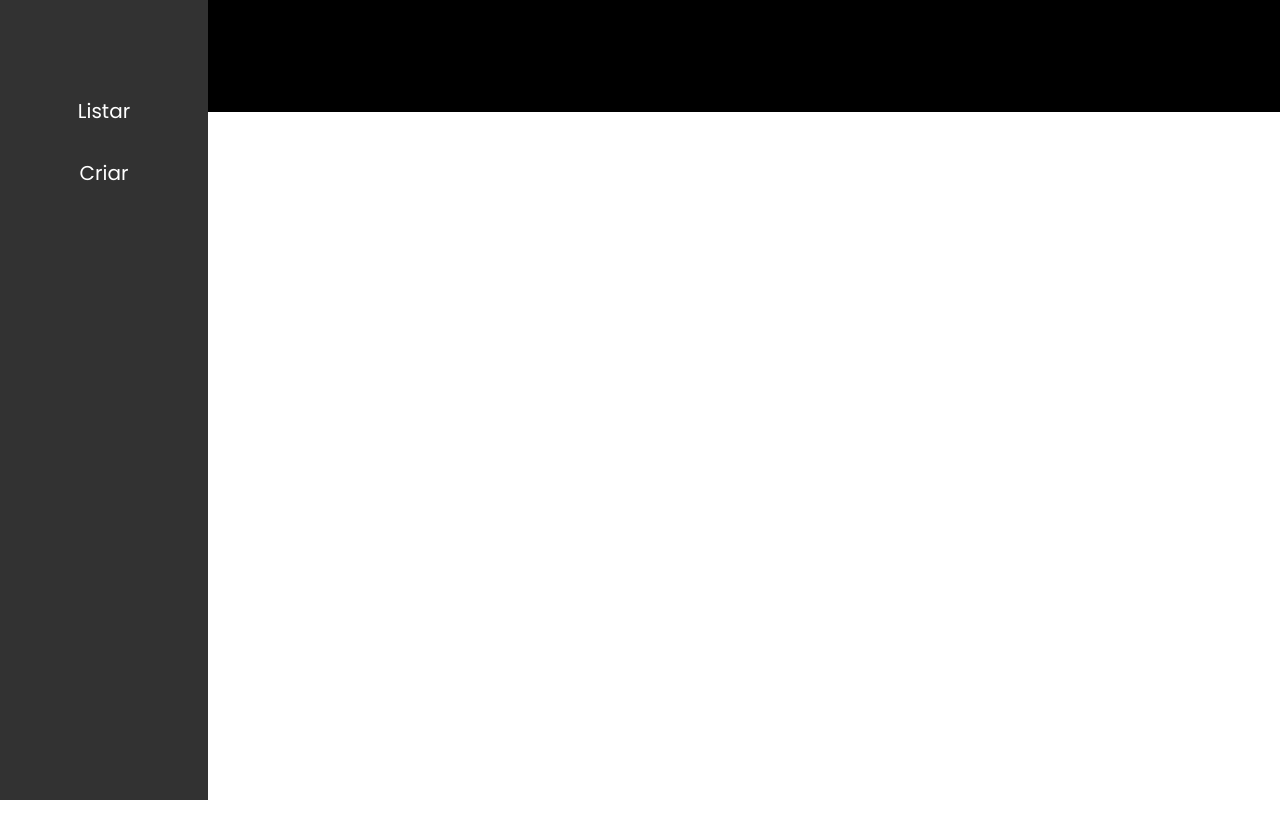
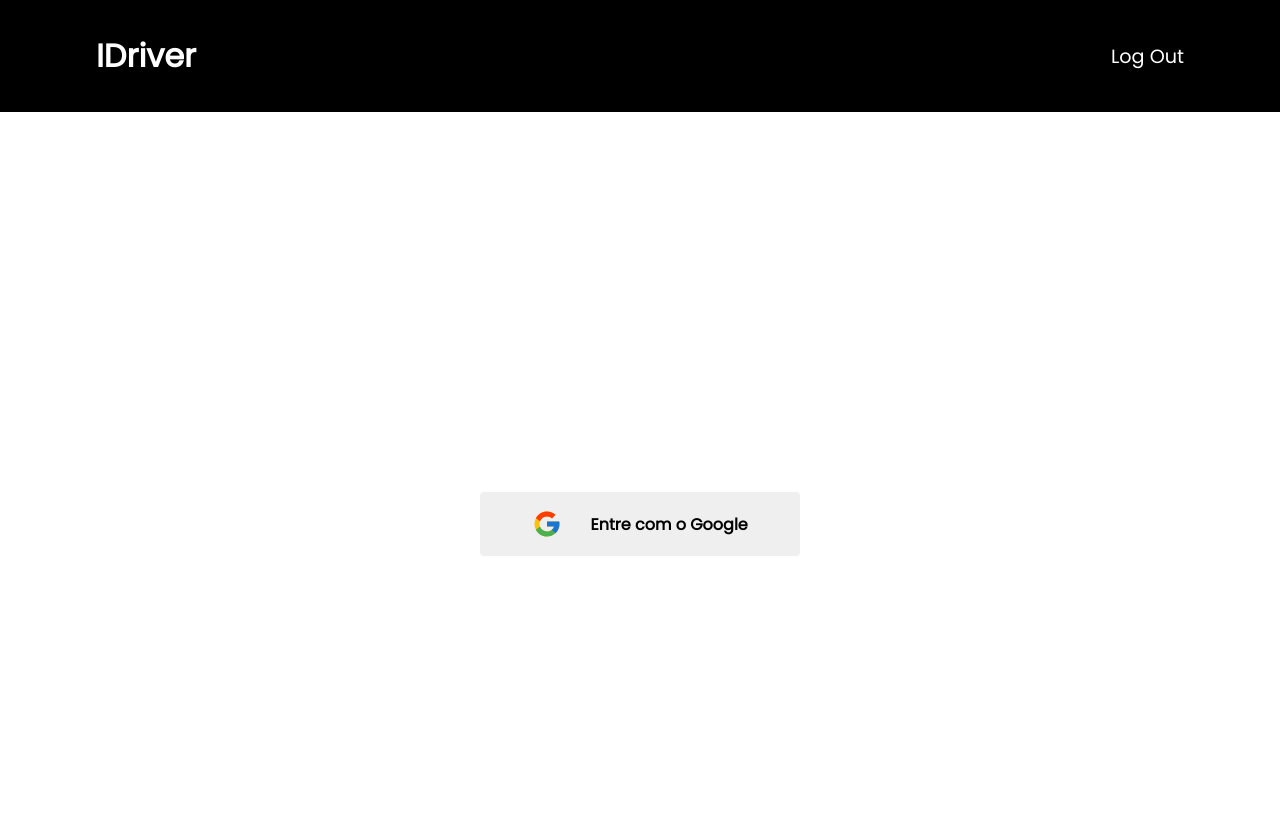
Before and after one commit to afonsomateus21/idriver, a React (Create React App) app: page / in a window 1280 px wide. Shown: the top 838 px of the page. Before the commit the page ends 800 px from the top, so only its background shows below. Built offline with nearby package versions, Linux system fonts and the light colour scheme; no server answers; sample sign-in values are in the browser's storage.

Commit message:
configuracao das rotas e rotas autenticadas

```diff
--- a/src/App.tsx
+++ b/src/App.tsx
@@ -1,13 +1,23 @@
 import { Home } from './pages/Home';
 import { Login } from './pages/Login';
 import { GlobalStyle } from './styles/global';
+import { BrowserRouter as Router, Routes, Route } from 'react-router-dom';
+import { UserRegister } from './pages/UserRegister';
+import { Header } from './components/Header';
+import { PrivateRoutes } from './utils/PrivateRoute';
 
 export function App() {
   return (
-    <>
-      {/* <Login /> */}
-      <Home />
+    <Router>
+      <Header />
+      <Routes>
+        <Route element={<PrivateRoutes />}>
+          <Route path="/users" element={ <Home /> } />
+          <Route path="/register-user" element={ <UserRegister /> } />
+        </Route>
+        <Route path="/" element={ <Login /> } />
+      </Routes>
       <GlobalStyle />
-    </>
+    </Router>
   );
 }
--- /dev/null
+++ b/src/auth/check-loggedIn.ts
@@ -0,0 +1,9 @@
+export function checkLoggedIn() {
+  let token = localStorage.getItem('token');
+
+  if (token !== null && token !== '') {
+    return true
+  } else {
+    return false;
+  }
+}
--- a/src/auth/google-auth.ts
+++ b/src/auth/google-auth.ts
@@ -1,14 +1,14 @@
-import { GoogleAuthProvider, signInWithPopup } from "firebase/auth";
+import { getAuth, GoogleAuthProvider, signInWithPopup, signOut, UserCredential } from "firebase/auth";
 import { auth } from "../services/firebase";
 
-export function logIn() {
+export async function logIn() {
   const provider = new GoogleAuthProvider();
   provider.addScope('https://www.googleapis.com/auth/contacts.readonly');
   provider.setCustomParameters({
     'login_hint': 'user@example.com'
   });
 
-  signInWithPopup(auth, provider)
+  const result = await signInWithPopup(auth, provider)
     .then((result) => {
       // This gives you a Google Access Token. You can use it to access the Google API.
       const credential = GoogleAuthProvider.credentialFromResult(result);
@@ -17,7 +17,8 @@ export function logIn() {
       const user = result.user;
 
       console.log(user);
-      // ...
+      localStorage.setItem('token', token!);
+
     }).catch((error) => {
       // Handle Errors here.
       const errorCode = error.code;
@@ -27,5 +28,21 @@ export function logIn() {
       // The AuthCredential type that was used.
       const credential = GoogleAuthProvider.credentialFromError(error);
       // ...
+
+      localStorage.setItem('token', '');
     });
+
+  return result;
 }
+
+export async function logOut() {
+  const result = await signOut(auth)
+    .then(() => {
+      localStorage.removeItem('token')
+    })
+    .catch((error) => {
+      console.log(error);
+    })
+
+  return result;
+}
--- a/src/components/Header/index.tsx
+++ b/src/components/Header/index.tsx
@@ -1,10 +1,30 @@
+import { useNavigate } from "react-router-dom";
+import { checkLoggedIn } from "../../auth/check-loggedIn";
+import { logOut } from "../../auth/google-auth";
 import { Container, Content } from "./styles";
 
 export function Header() {
+  const navigate = useNavigate();
+
+  function handleLogOut() {
+    logOut()
+      .then(() => {
+        navigate('/', { replace: true })
+      });
+  }
+
   return (
     <Container>
       <Content>
         <h1>IDriver</h1>
+
+        {
+          checkLoggedIn() ?
+            <button onClick={handleLogOut}>
+              Log Out
+            </button>
+          : <div></div>
+        }
       </Content>
     </Container>
   );
--- a/src/components/Header/styles.ts
+++ b/src/components/Header/styles.ts
@@ -10,8 +10,18 @@ export const Content = styled.div`
 
   padding: 2rem 1rem;
 
+  display: flex;
+  justify-content: space-between;
+
   h1 {
     font-weight: 600;
     color: var(--white);
   }
+
+  button {
+    border: 0;
+    background: transparent;
+    color: var(--white);
+    font-size: 1.2rem;
+  }
 `
--- a/src/components/SideBar/index.tsx
+++ b/src/components/SideBar/index.tsx
@@ -1,15 +1,11 @@
-import { Header } from "../Header";
 import { SideBarItem } from "../SideBarItem";
 import { Container } from "./styles";
 
 export function SideBar() {
   return (
-    <>
-      <Header />
-      <Container>
-        <SideBarItem title="Listar" />
-        <SideBarItem title="Criar" />
-      </Container>
-    </>
+    <Container>
+      <SideBarItem title="Listar" path="/users" />
+      <SideBarItem title="Criar" path="/register-user" />
+    </Container>
   )
 }
--- a/src/components/SideBarItem/index.tsx
+++ b/src/components/SideBarItem/index.tsx
@@ -1,13 +1,17 @@
+import { Link } from "react-router-dom";
 import { Container } from "./styles";
 
 interface SideBarItemProps {
   title: string;
+  path: string;
 }
 
-export function SideBarItem({ title } : SideBarItemProps) {
+export function SideBarItem({ title, path } : SideBarItemProps) {
   return (
     <Container>
-      { title }
+      <Link to={path}>
+        { title }
+      </Link>
     </Container>
   );
 }
--- a/src/components/SideBarItem/styles.ts
+++ b/src/components/SideBarItem/styles.ts
@@ -4,13 +4,17 @@ export const Container = styled.button`
   border: 0;
   font-size: 1.25rem;
   background: transparent;
-  color: var(--white);
 
   &:hover {
-    filter: brightness(0.9);;
+    filter: brightness(0.7);;
   }
 
   & + button {
     margin-top: 2rem;
   }
+
+  a {
+    text-decoration: none;
+    color: var(--white);
+  }
 `
--- a/src/components/SignIn/index.tsx
+++ b/src/components/SignIn/index.tsx
@@ -1,12 +1,25 @@
 import { Button } from "./styles";
 import { FcGoogle } from 'react-icons/fc'
 import { logIn } from "../../auth/google-auth";
+import { useNavigate } from "react-router-dom";
 
 export function SignIn() {
+  const navigate = useNavigate();
+
+  function handleLogIn() {
+    logIn()
+      .then(() => {
+        navigate('/users', { replace: true });
+      })
+      .catch(() => {
+        navigate('/', { replace: true });
+      })
+  }
+
   return (
-    <Button onClick={logIn}>
+    <Button onClick={handleLogIn}>
       <FcGoogle size={30} />
       <span>Entre com o Google</span>
     </Button>
-  )
+  );
 }
--- a/src/pages/Login/index.tsx
+++ b/src/pages/Login/index.tsx
@@ -1,11 +1,9 @@
-import { Header } from "../../components/Header";
 import { SignIn } from "../../components/SignIn";
 import { Container } from "./styles";
 
 export function Login() {
   return (
     <>
-      <Header />
       <Container>
         <SignIn />
       </Container>
--- a/src/pages/UserRegister/index.tsx
+++ b/src/pages/UserRegister/index.tsx
@@ -1,3 +1,5 @@
 export function UserRegister() {
-
+  return (
+    <h1>User Register</h1>
+  );
 }
--- /dev/null
+++ b/src/utils/PrivateRoute.tsx
@@ -0,0 +1,10 @@
+import { Outlet, Navigate } from 'react-router-dom'
+import { checkLoggedIn } from '../auth/check-loggedIn'
+
+export function PrivateRoutes() {
+    if (checkLoggedIn()) {
+        return <Outlet />;
+    } else {
+        return <Navigate to="/" />;
+    }
+}
```
